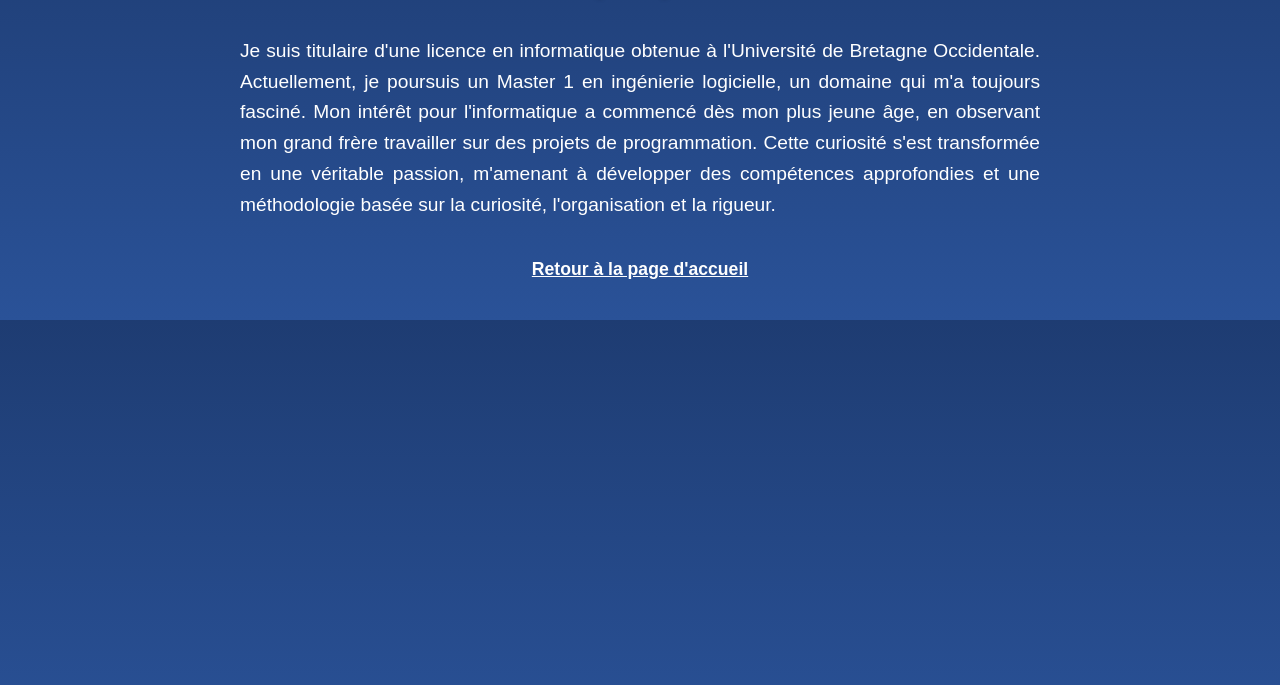
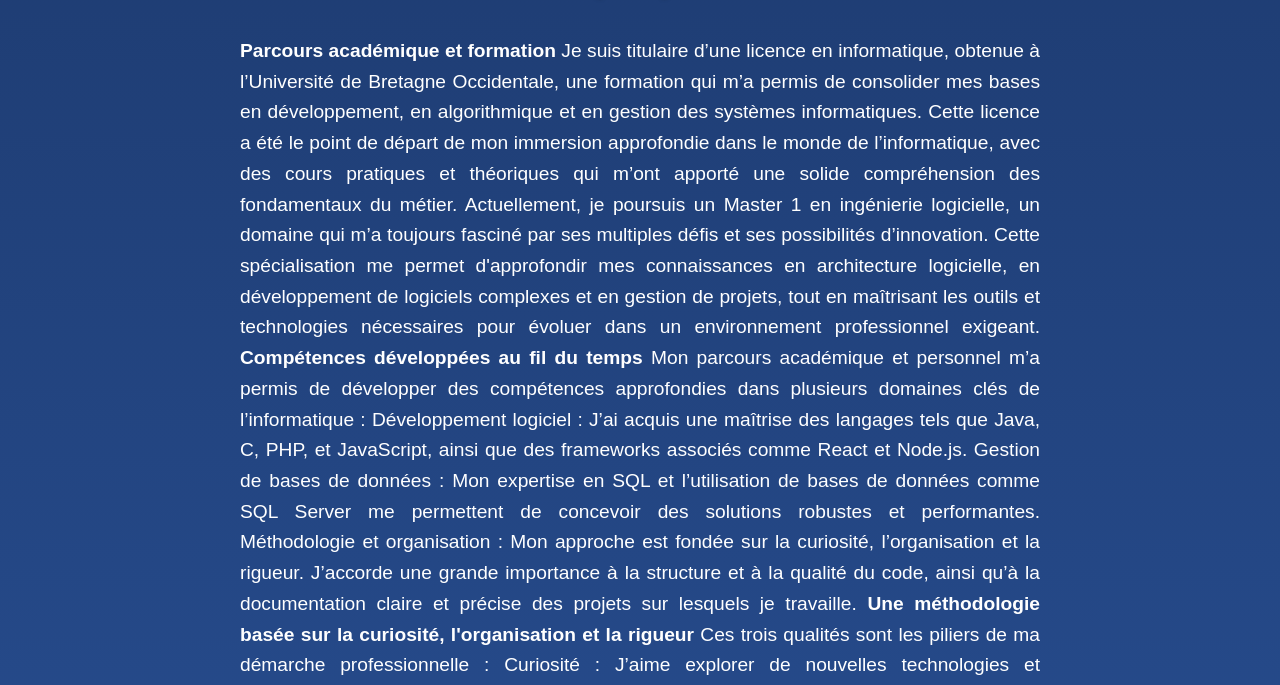
Before and after one commit to AliWari2/aliwari2.github.io, a plain HTML site: page apropos.html in a window 1280 px wide. Shown: the part 115-800 px from the top of the page. Drawn offline with Linux system fonts and the light colour scheme.

Commit message:
Update apropos.html

```diff
--- a/apropos.html
+++ b/apropos.html
@@ -47,7 +47,29 @@
 <body>
     <h1>À propos</h1>
     <p>
-        Je suis titulaire d'une licence en informatique obtenue à l'Université de Bretagne Occidentale. Actuellement, je poursuis un Master 1 en ingénierie logicielle, un domaine qui m'a toujours fasciné. Mon intérêt pour l'informatique a commencé dès mon plus jeune âge, en observant mon grand frère travailler sur des projets de programmation. Cette curiosité s'est transformée en une véritable passion, m'amenant à développer des compétences approfondies et une méthodologie basée sur la curiosité, l'organisation et la rigueur.
+        <strong>Parcours académique et formation</strong>
+Je suis titulaire d’une licence en informatique, obtenue à l’Université de Bretagne Occidentale, une formation qui m’a permis de consolider mes bases en développement, en algorithmique et en gestion des systèmes informatiques. Cette licence a été le point de départ de mon immersion approfondie dans le monde de l’informatique, avec des cours pratiques et théoriques qui m’ont apporté une solide compréhension des fondamentaux du métier.
+
+Actuellement, je poursuis un Master 1 en ingénierie logicielle, un domaine qui m’a toujours fasciné par ses multiples défis et ses possibilités d’innovation. Cette spécialisation me permet d'approfondir mes connaissances en architecture logicielle, en développement de logiciels complexes et en gestion de projets, tout en maîtrisant les outils et technologies nécessaires pour évoluer dans un environnement professionnel exigeant.
+
+        <strong>Compétences développées au fil du temps</strong>
+Mon parcours académique et personnel m’a permis de développer des compétences approfondies dans plusieurs domaines clés de l’informatique :
+
+Développement logiciel : J’ai acquis une maîtrise des langages tels que Java, C, PHP, et JavaScript, ainsi que des frameworks associés comme React et Node.js.
+Gestion de bases de données : Mon expertise en SQL et l’utilisation de bases de données comme SQL Server me permettent de concevoir des solutions robustes et performantes.
+Méthodologie et organisation : Mon approche est fondée sur la curiosité, l’organisation et la rigueur. J’accorde une grande importance à la structure et à la qualité du code, ainsi qu’à la documentation claire et précise des projets sur lesquels je travaille.
+
+        <strong>Une méthodologie basée sur la curiosité, l'organisation et la rigueur</strong>
+Ces trois qualités sont les piliers de ma démarche professionnelle :
+
+Curiosité : J’aime explorer de nouvelles technologies et méthodologies. Cette curiosité me pousse à rester à jour avec les évolutions du secteur et à toujours chercher des solutions innovantes aux problèmes complexes.
+Organisation : J’accorde une grande importance à la planification et à la gestion du temps. Chaque projet que je mène est structuré en étapes claires, avec des objectifs définis pour garantir une progression régulière.
+Rigueur : Je suis particulièrement attentif aux détails, que ce soit dans l’écriture du code, la documentation ou la gestion des bases de données. Mon objectif est toujours d’assurer la qualité et la fiabilité des solutions développées.
+
+        <strong>Motivation pour l’avenir</strong>
+Aujourd’hui, je suis déterminé à exceller dans le domaine de l’ingénierie logicielle. Mon parcours, combiné à ma passion et à ma méthodologie de travail, me permet de relever les défis techniques avec confiance. Chaque projet est une opportunité d’apprentissage et d’amélioration, et je suis prêt à m’investir pleinement pour contribuer à des projets ambitieux et innovants.
+
+En résumé, l’informatique n’est pas simplement un domaine d’étude pour moi, mais une véritable vocation. Je suis enthousiaste à l’idée de continuer à approfondir mes compétences et de mettre à profit mon expertise pour relever les défis de l’ingénierie logicielle.
     </p>
     <a href="index.html">Retour à la page d'accueil</a>
 </body>
```
